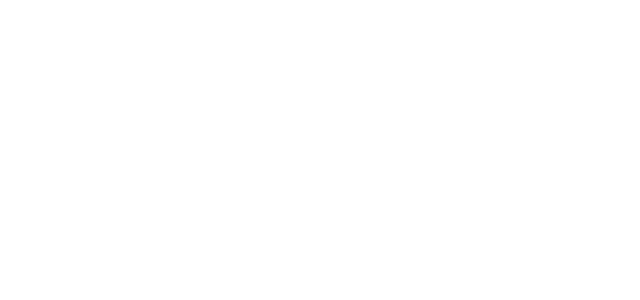
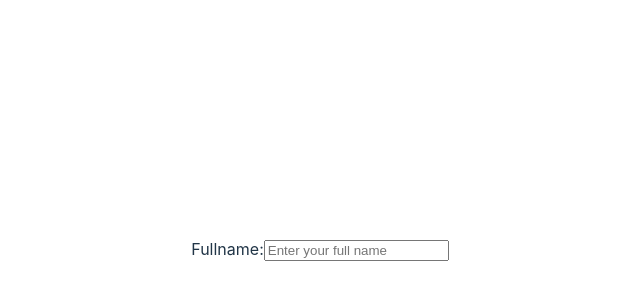
Before and after one commit to minhnguyen9702/odin-cv-builder, a React (Vite) app: page / in a window 1280 px wide. Shown: the part 134-434 px from the top of the page, without its empty margins (320-960 px from the left). Built offline with nearby package versions, Linux system fonts and the light colour scheme.

Commit message:
add name input to personal details

```diff
--- a/src/App.jsx
+++ b/src/App.jsx
@@ -1,11 +1,18 @@
+import './App.css'
 import { useState } from 'react'
-import './App.css'
+import PersonalDetails from './PersonalDetails'
 
 function App() {
-  const [count, setCount] = useState(0)
+  const [name, setName] = useState('')
+
+  function handleNameChange(e) {
+    setName(e.target.value);
+  }
 
   return (
     <>
+    <PersonalDetails name={name} onChange={handleNameChange} />
+    <h1>{name}</h1>
     </>
   )
 }
--- /dev/null
+++ b/src/PersonalDetails.jsx
@@ -0,0 +1,19 @@
+import React from "react";
+
+function PersonalDetails({ name, onChange }) {
+  return (
+    <>
+      <label htmlFor="name">Fullname:</label>
+      <input
+        type="text"
+        id="name"
+        name="name"
+        value={name}
+        onChange={onChange}
+        placeholder="Enter your full name"
+      />
+    </>
+  );
+}
+
+export default PersonalDetails;
```
Also changed, not shown: 1 other file (tests, documents, lock files or other folders).
